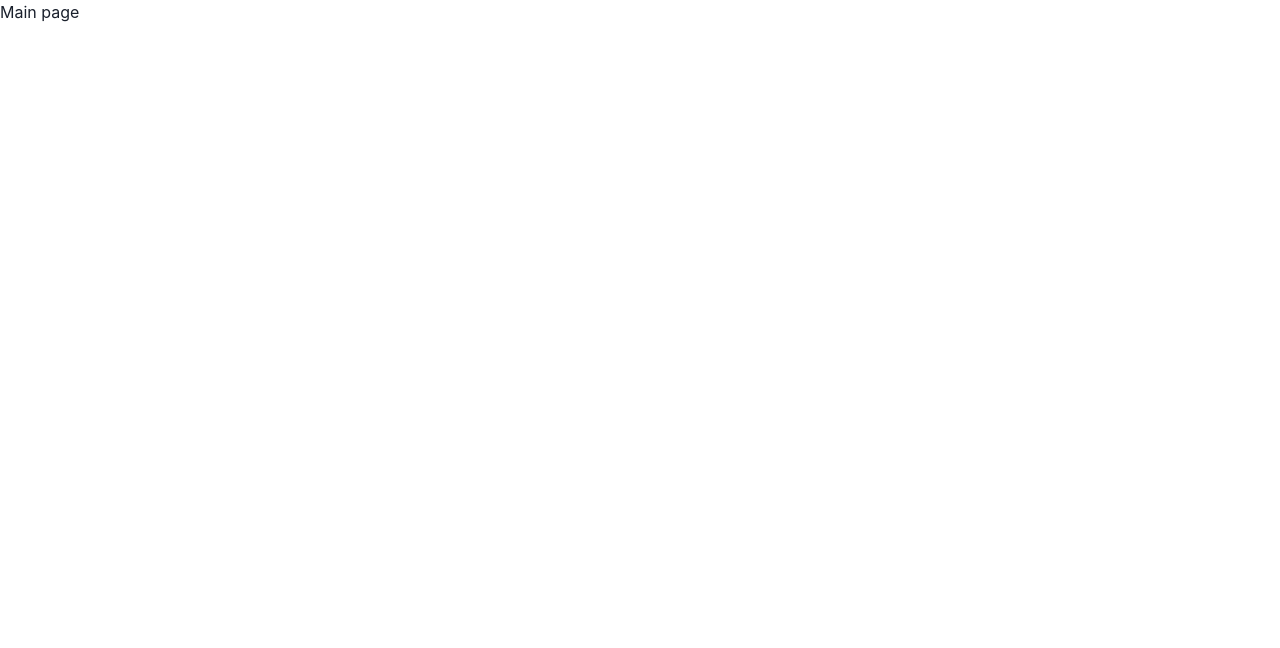
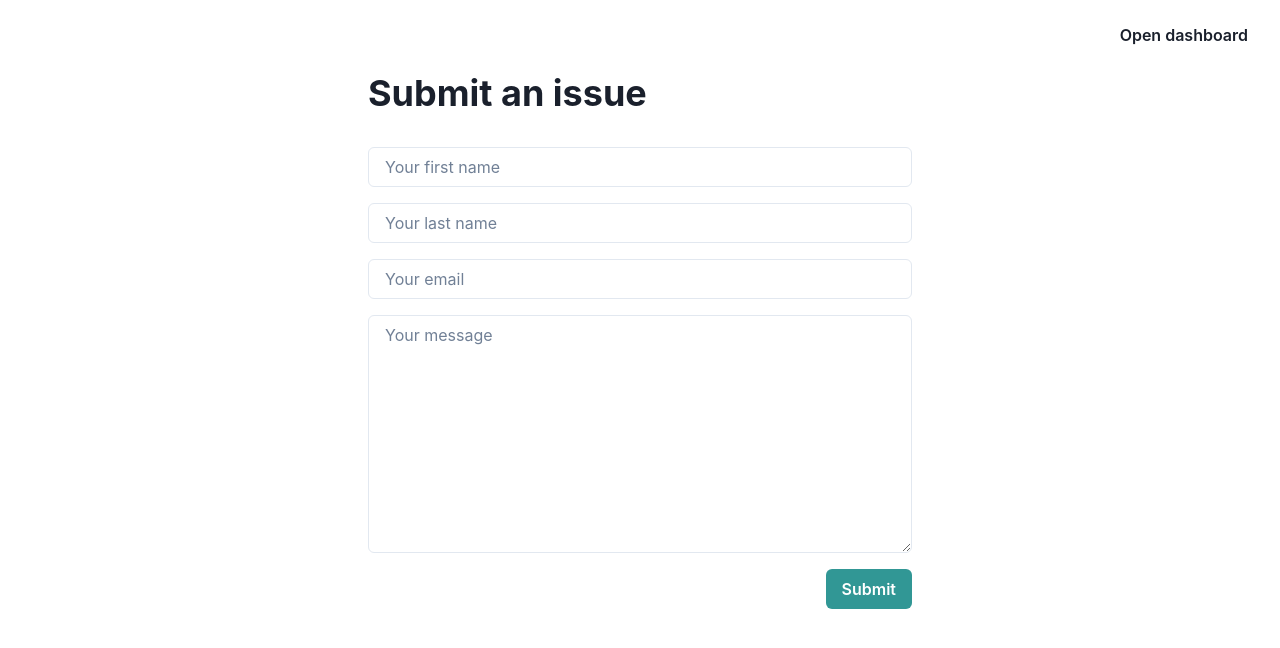
Before and after one commit to vladislavkn/issues-tracker-frontend, a React (Vite) app: page / in a window 1280 px wide. Shown: the top 648 px of the page. Built offline with nearby package versions, Linux system fonts and the light colour scheme.

Commit message:
feat: setup mainpage

```diff
--- /dev/null
+++ b/src/pages/main.page.tsx
@@ -0,0 +1,37 @@
+import {
+  Box,
+  Button,
+  Heading,
+  Input,
+  Textarea,
+  VStack,
+} from "@chakra-ui/react";
+import { DefaultLayout } from "../layouts/default.layout";
+import { Link } from "react-router-dom";
+
+export function MainPage() {
+  return (
+    <DefaultLayout
+      navigation={
+        <Box display="flex" justifyContent="flex-end">
+          <Link to="/dashboard">
+            <Button variant="ghost">Open dashboard</Button>
+          </Link>
+        </Box>
+      }
+    >
+      <Heading paddingBottom={8}>Submit an issue</Heading>
+      <VStack spacing={4} width="100%">
+        <Input placeholder="Your first name" />
+        <Input placeholder="Your last name" />
+        <Input placeholder="Your email" />
+        <Textarea rows={10} placeholder="Your message" />
+        <Box display="flex" justifyContent="flex-end" width="100%">
+          <Button variant="solid" colorScheme="teal">
+            Submit
+          </Button>
+        </Box>
+      </VStack>
+    </DefaultLayout>
+  );
+}
--- a/src/router.tsx
+++ b/src/router.tsx
@@ -1,9 +1,10 @@
 import { Outlet, createBrowserRouter } from "react-router-dom";
+import { MainPage } from "./pages/main.page";
 
 export const router = createBrowserRouter([
   {
     path: "/",
-    element: <div>Main page</div>,
+    element: <MainPage />,
   },
   {
     path: "login",
```
